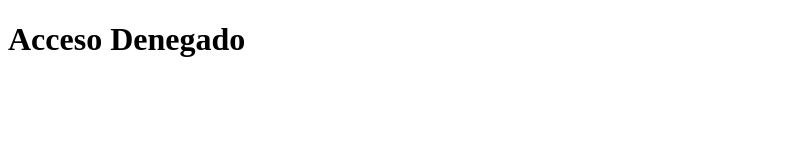
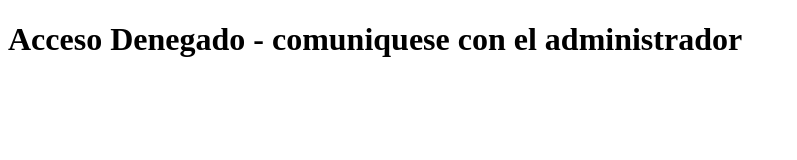
Before and after one commit to jaime-fajardo-rodas/backend_seminario_actualizacion, a website: page public/index.html in a window 1280 px wide. Shown: the whole page, without its empty margins (0-797 px from the left). Drawn offline with Linux system fonts and the light colour scheme.

Commit message:
Modificacion index para prueba CI

```diff
--- a/public/index.html
+++ b/public/index.html
@@ -8,7 +8,7 @@
 </head>
 <body>
 
-    <h1>Acceso Denegado</h1>
+    <h1>Acceso Denegado - comuniquese con el administrador</h1>
 
 
 </body>
```
